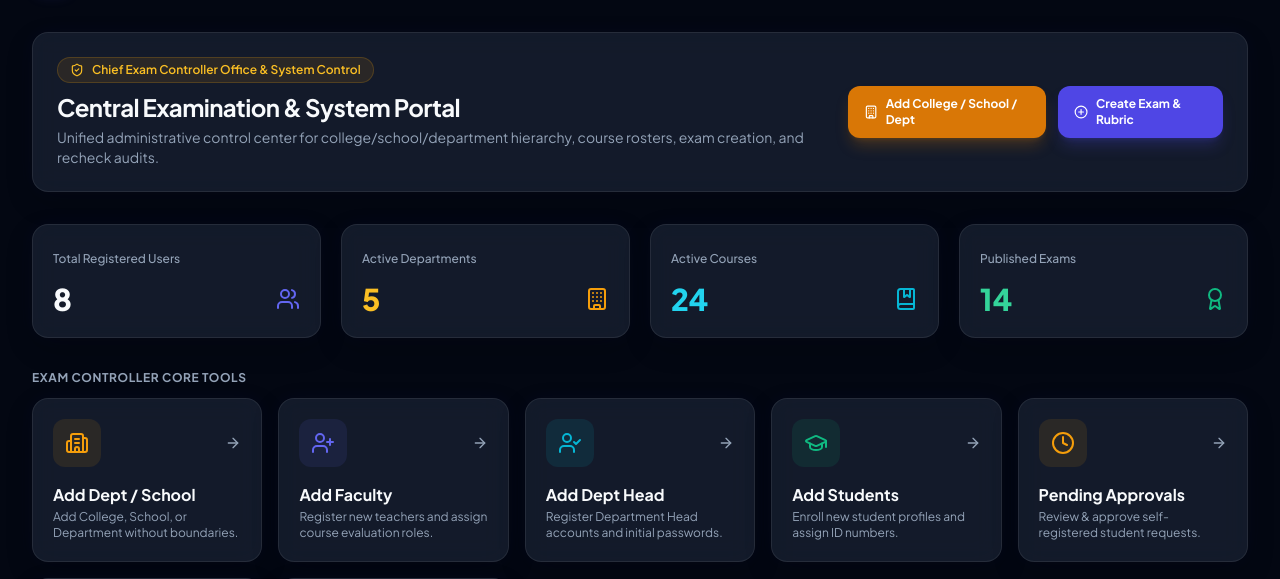
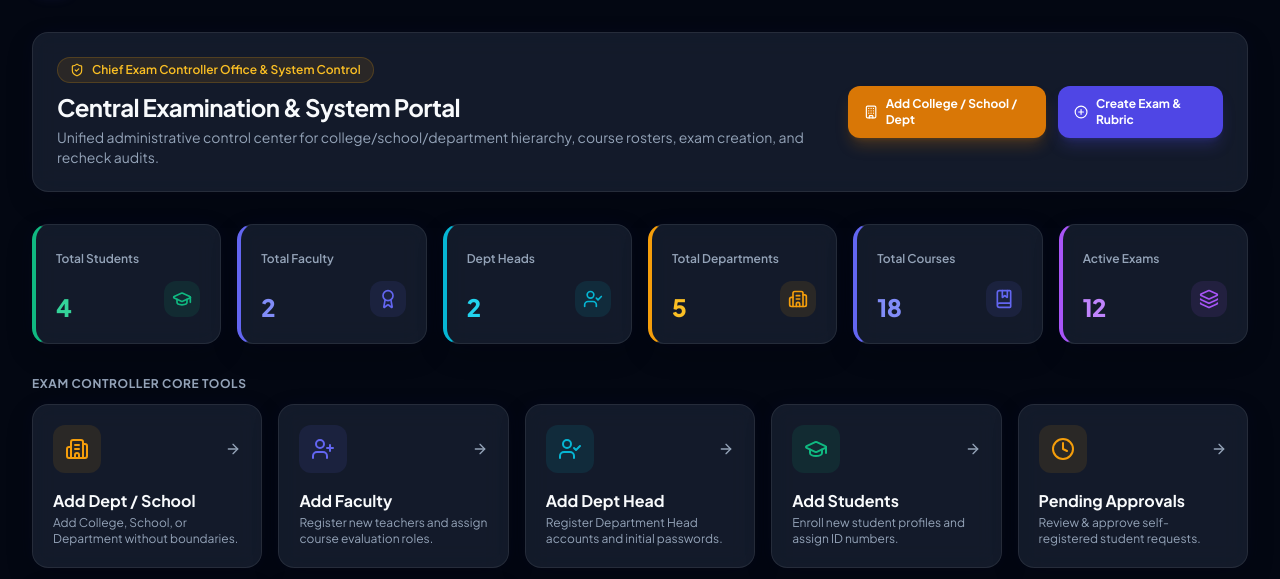
Before and after one commit to hijbullahx/IntelliGrade, a Django app: page /dashboard/exam-controller/ in a window 1280 px wide. Shown: the part 65-644 px from the top of the page. Run offline with Django 5.2, Linux system fonts and the light colour scheme; a user stored in the database is signed in; data comes from the database, SQL or seed files in the repository; both versions use the stored data as it was after the commit; data that the repository does not hold is empty; some libraries are stand-ins or nearby versions.

Commit message:
feat: implement exam controller dashboard with administrative oversight tools and system statistics

```diff
--- a/mainproject/core/templates/core/dashboard_exam_controller.html
+++ b/mainproject/core/templates/core/dashboard_exam_controller.html
@@ -25,36 +25,70 @@
     </div>
 
     <!-- Admin & Controller System Metrics -->
-    <div class="grid grid-cols-1 sm:grid-cols-2 lg:grid-cols-4 gap-5">
-        <div class="glass-card p-5 rounded-2xl">
-            <span class="text-xs font-medium theme-text-muted">Total Registered Users</span>
+    <div class="grid grid-cols-1 sm:grid-cols-2 lg:grid-cols-3 xl:grid-cols-6 gap-4">
+        <!-- 1. Total Students -->
+        <div class="glass-card p-5 rounded-2xl border-l-4 border-l-emerald-500">
+            <span class="text-xs font-semibold theme-text-muted">Total Students</span>
             <div class="mt-3 flex items-baseline justify-between">
-                <span class="text-3xl font-extrabold theme-text-primary">{{ stats.total_users }}</span>
-                <i data-lucide="users" class="w-6 h-6 text-brand-500"></i>
+                <span class="text-2xl font-extrabold text-emerald-600 dark:text-emerald-400 tracking-tight">{{ stats.total_students }}</span>
+                <div class="p-2 rounded-xl bg-emerald-500/10 text-emerald-500">
+                    <i data-lucide="graduation-cap" class="w-5 h-5"></i>
+                </div>
             </div>
         </div>
 
-        <div class="glass-card p-5 rounded-2xl">
-            <span class="text-xs font-medium theme-text-muted">Active Departments</span>
+        <!-- 2. Total Faculty -->
+        <div class="glass-card p-5 rounded-2xl border-l-4 border-l-brand-500">
+            <span class="text-xs font-semibold theme-text-muted">Total Faculty</span>
             <div class="mt-3 flex items-baseline justify-between">
-                <span class="text-3xl font-extrabold text-amber-600 dark:text-amber-400">{{ stats.total_departments }}</span>
-                <i data-lucide="building" class="w-6 h-6 text-amber-500"></i>
+                <span class="text-2xl font-extrabold text-brand-600 dark:text-brand-400 tracking-tight">{{ stats.total_faculty }}</span>
+                <div class="p-2 rounded-xl bg-brand-500/10 text-brand-500">
+                    <i data-lucide="award" class="w-5 h-5"></i>
+                </div>
             </div>
         </div>
 
-        <div class="glass-card p-5 rounded-2xl">
-            <span class="text-xs font-medium theme-text-muted">Active Courses</span>
+        <!-- 3. Total Dept Heads -->
+        <div class="glass-card p-5 rounded-2xl border-l-4 border-l-cyan-500">
+            <span class="text-xs font-semibold theme-text-muted">Dept Heads</span>
             <div class="mt-3 flex items-baseline justify-between">
-                <span class="text-3xl font-extrabold text-cyan-600 dark:text-cyan-400">{{ stats.total_courses }}</span>
-                <i data-lucide="book-marked" class="w-6 h-6 text-cyan-500"></i>
+                <span class="text-2xl font-extrabold text-cyan-600 dark:text-cyan-400 tracking-tight">{{ stats.total_dept_heads }}</span>
+                <div class="p-2 rounded-xl bg-cyan-500/10 text-cyan-500">
+                    <i data-lucide="user-check" class="w-5 h-5"></i>
+                </div>
             </div>
         </div>
 
-        <div class="glass-card p-5 rounded-2xl">
-            <span class="text-xs font-medium theme-text-muted">Published Exams</span>
+        <!-- 4. Total Departments -->
+        <div class="glass-card p-5 rounded-2xl border-l-4 border-l-amber-500">
+            <span class="text-xs font-semibold theme-text-muted">Total Departments</span>
             <div class="mt-3 flex items-baseline justify-between">
-                <span class="text-3xl font-extrabold text-emerald-600 dark:text-emerald-400">{{ stats.active_exams }}</span>
-                <i data-lucide="award" class="w-6 h-6 text-emerald-500"></i>
+                <span class="text-2xl font-extrabold text-amber-600 dark:text-amber-400 tracking-tight">{{ stats.total_departments }}</span>
+                <div class="p-2 rounded-xl bg-amber-500/10 text-amber-500">
+                    <i data-lucide="building-2" class="w-5 h-5"></i>
+                </div>
+            </div>
+        </div>
+
+        <!-- 5. Total Courses -->
+        <div class="glass-card p-5 rounded-2xl border-l-4 border-l-indigo-500">
+            <span class="text-xs font-semibold theme-text-muted">Total Courses</span>
+            <div class="mt-3 flex items-baseline justify-between">
+                <span class="text-2xl font-extrabold text-indigo-600 dark:text-indigo-400 tracking-tight">{{ stats.total_courses }}</span>
+                <div class="p-2 rounded-xl bg-indigo-500/10 text-indigo-500">
+                    <i data-lucide="book-marked" class="w-5 h-5"></i>
+                </div>
+            </div>
+        </div>
+
+        <!-- 6. Active Examinations -->
+        <div class="glass-card p-5 rounded-2xl border-l-4 border-l-purple-500">
+            <span class="text-xs font-semibold theme-text-muted">Active Exams</span>
+            <div class="mt-3 flex items-baseline justify-between">
+                <span class="text-2xl font-extrabold text-purple-600 dark:text-purple-400 tracking-tight">{{ stats.active_exams }}</span>
+                <div class="p-2 rounded-xl bg-purple-500/10 text-purple-500">
+                    <i data-lucide="layers" class="w-5 h-5"></i>
+                </div>
             </div>
         </div>
     </div>
--- a/mainproject/core/views.py
+++ b/mainproject/core/views.py
@@ -191,12 +191,15 @@ def exam_controller_dashboard(request):
         return redirect('teacher_dashboard')
 
     stats = {
-        'total_users': Profile.objects.count() or 340,
-        'total_colleges': College.objects.count(),
-        'total_schools': School.objects.count(),
+        'total_students': Profile.objects.filter(role=Profile.Role.STUDENT, is_approved=True).count() or 180,
+        'pending_students': Profile.objects.filter(role=Profile.Role.STUDENT, is_approved=False).count(),
+        'total_faculty': Profile.objects.filter(role=Profile.Role.TEACHER).count() or 24,
+        'total_dept_heads': Profile.objects.filter(role=Profile.Role.DEPARTMENT_HEAD).count() or 6,
+        'total_colleges': College.objects.count() or 1,
+        'total_schools': School.objects.count() or 3,
         'total_departments': Department.objects.count() or 6,
-        'total_courses': Course.objects.count() or 24,
-        'active_exams': Examination.objects.filter(status='PUBLISHED').count() or 14,
+        'total_courses': Course.objects.count() or 18,
+        'active_exams': Examination.objects.count() or 12,
         'pending_rechecks': 5,
     }
 
```
Also changed, not shown: mainproject/db.sqlite3.
